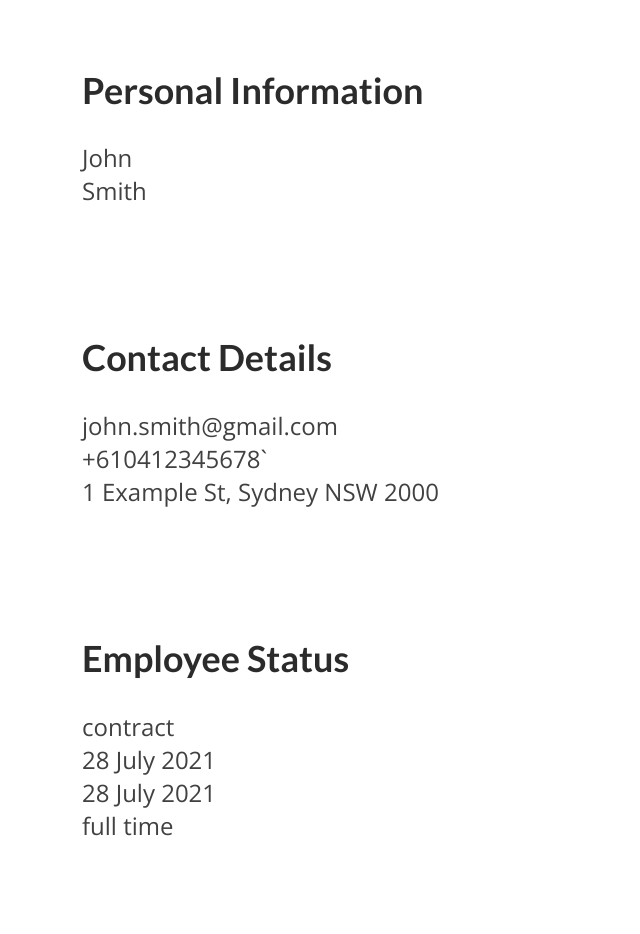
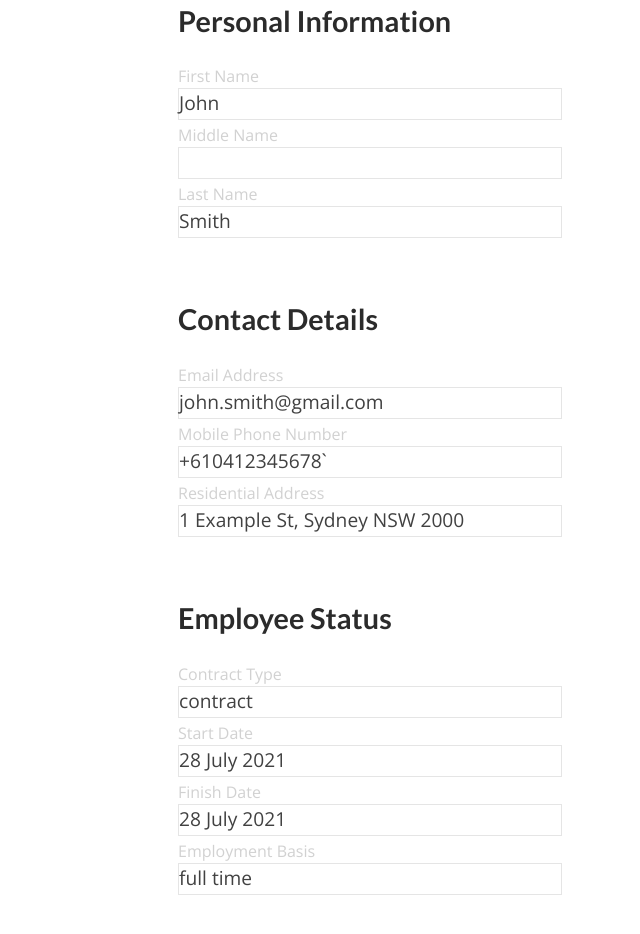
Before and after one commit to lneit/team, a Next.js app: page /employees/e1 in a window 1280 px wide. Shown: the part 420-1354 px from the top of the page, without its empty margins (78-718 px from the left). Before the commit the page ends 1262 px from the top, so only its background shows below. Built offline with nearby package versions, Linux system fonts and the light colour scheme.

Commit message:
Added employee attribute

```diff
--- /dev/null
+++ b/components/employee-details/employee-attribute.tsx
@@ -0,0 +1,13 @@
+import { Fragment } from 'react';
+
+const EmployeeAttribute = (props: any) => {
+  const { label, value } = props;
+  return (
+    <Fragment>
+      <label>{label}</label>
+      <div>{value}</div>
+    </Fragment>
+  );
+};
+
+export default EmployeeAttribute;
--- a/components/employee-details/employee-details.module.css
+++ b/components/employee-details/employee-details.module.css
@@ -1,7 +1,19 @@
 .content {
-  font-size: 1.5rem;
+  font-size: 1.2rem;
   width: 90%;
   max-width: 40em;
   margin: auto;
-  margin-top: 8rem;
+  margin-top: 4rem;
+  margin-bottom: 4rem;
 }
+
+.content label {
+  font-size: 1rem;
+  color: rgb(204,204,204,0.9);
+}
+
+.content div {
+  border: 0.5px solid rgba(204, 204, 204, 0.5);
+  width: 50%;
+  min-height: 2rem;
+}
--- a/components/employee-details/employee-details.tsx
+++ b/components/employee-details/employee-details.tsx
@@ -1,5 +1,6 @@
 import { Fragment } from 'react';
-
+import EmployeeAttribute from './employee-attribute';
+import { humanReadableDate } from '../../utils/date';
 import classes from './employee-details.module.css';
 
 const EmployeeDetails = (props: any) => {
@@ -16,35 +17,32 @@ const EmployeeDetails = (props: any) => {
     employmentBasis,
   } = props;
 
-  const humanReadableStartDate = new Date(startDate).toLocaleDateString(
-    'en-AU',
-    { day: 'numeric', month: 'long', year: 'numeric' }
-  );
-
-  const humanReadableFinishDate = new Date(finishDate).toLocaleDateString(
-    'en-AU',
-    { day: 'numeric', month: 'long', year: 'numeric' }
-  );
   return (
     <Fragment>
       <section className={classes.content}>
         <h2>Personal Information</h2>
-        <div>{firstName}</div>
-        <div>{middleName}</div>
-        <div>{secondName}</div>
+        <EmployeeAttribute label='First Name' value={firstName} />
+        <EmployeeAttribute label='Middle Name' value={middleName} />
+        <EmployeeAttribute label='Last Name' value={secondName} />
       </section>
       <section className={classes.content}>
         <h2>Contact Details</h2>
-        <div>{email}</div>
-        <div>{mobile}</div>
-        <div>{address}</div>
+        <EmployeeAttribute label='Email Address' value={email} />
+        <EmployeeAttribute label='Mobile Phone Number' value={mobile} />
+        <EmployeeAttribute label='Residential Address' value={address} />
       </section>
       <section className={classes.content}>
         <h2>Employee Status</h2>
-        <div>{contractType}</div>
-        <div>{humanReadableStartDate}</div>
-        <div>{humanReadableFinishDate}</div>
-        <div>{employmentBasis}</div>
+        <EmployeeAttribute label='Contract Type' value={contractType} />
+        <EmployeeAttribute
+          label='Start Date'
+          value={humanReadableDate(startDate)}
+        />
+        <EmployeeAttribute
+          label='Finish Date'
+          value={humanReadableDate(finishDate)}
+        />
+        <EmployeeAttribute label='Employment Basis' value={employmentBasis} />
       </section>
     </Fragment>
   );
--- /dev/null
+++ b/utils/date.tsx
@@ -0,0 +1,7 @@
+export const humanReadableDate = (date: string) => {
+  return new Date(date).toLocaleDateString("en-AU", {
+    day: "numeric",
+    month: "long",
+    year: "numeric",
+  });
+};
```
